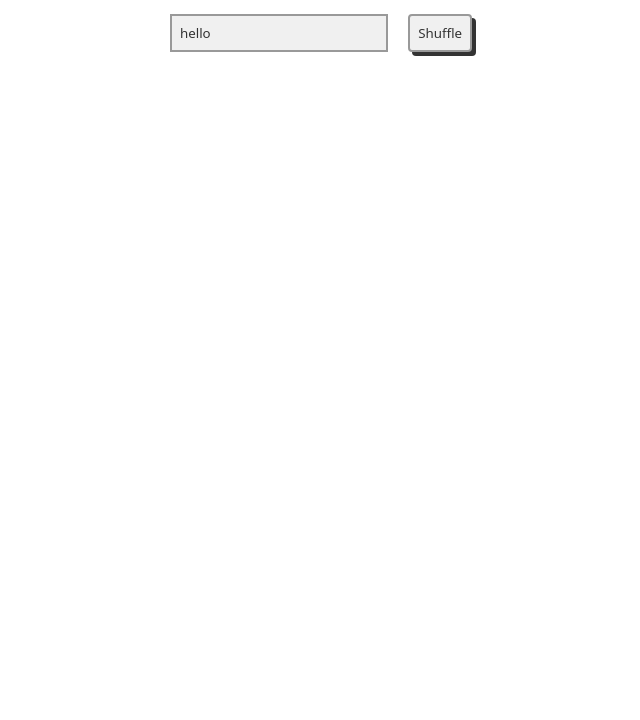
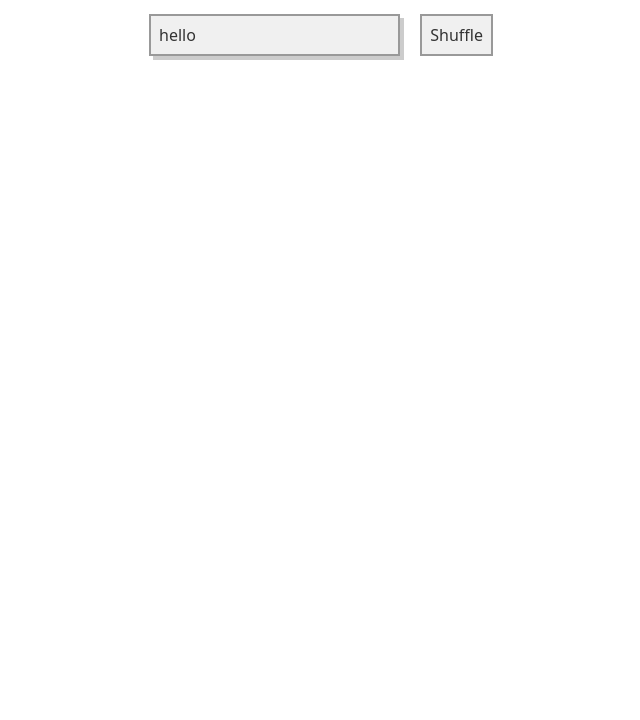
Before and after one commit to justingolden21/letter-shuffle, a plain HTML site: page index.html in a window 1280 px wide. Shown: the part 80-800 px from the top of the page, without its empty margins (319-959 px from the left). Drawn offline with Linux system fonts and the light colour scheme.

Commit message:
css updates

```diff
--- a/css/styles.css
+++ b/css/styles.css
@@ -28,6 +28,7 @@ input, button {
 	border: 2px solid #999;
 	color: #333;
 	font-weight: 500;
+	font-size: medium;
 }
 input:focus, button:focus {
 	outline: none;
@@ -35,14 +36,11 @@ input:focus, button:focus {
 }
 
 input {
-
-}
-button {
-	border-radius: 0.25rem;
-	box-shadow: 4px 4px 0px #333;
+	box-shadow: 4px 4px 0px #ccc;
 }
 button:hover {
 	cursor: pointer;
-	background-color: #999;
+	background-color: #333;
+	border-color: #333;
 	color: #fff;
 }
```
